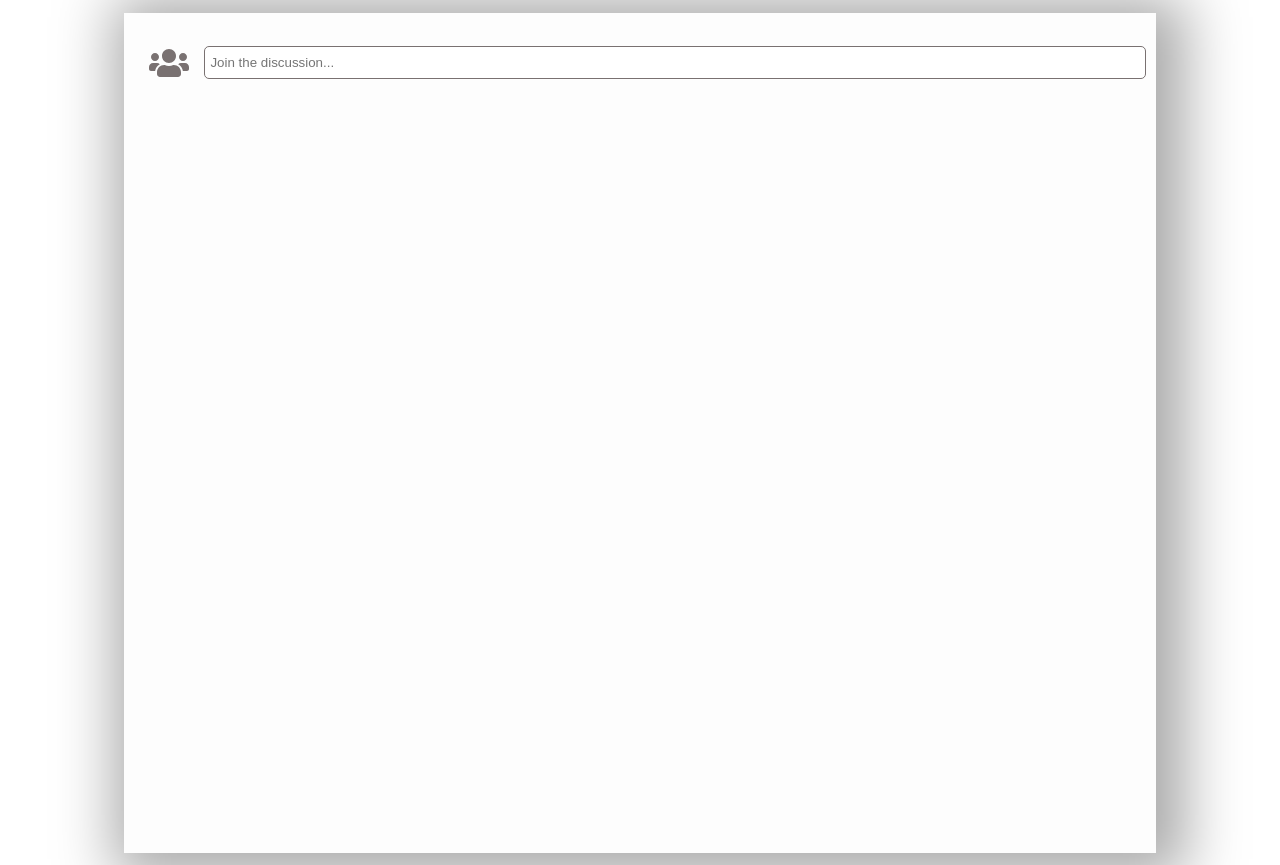
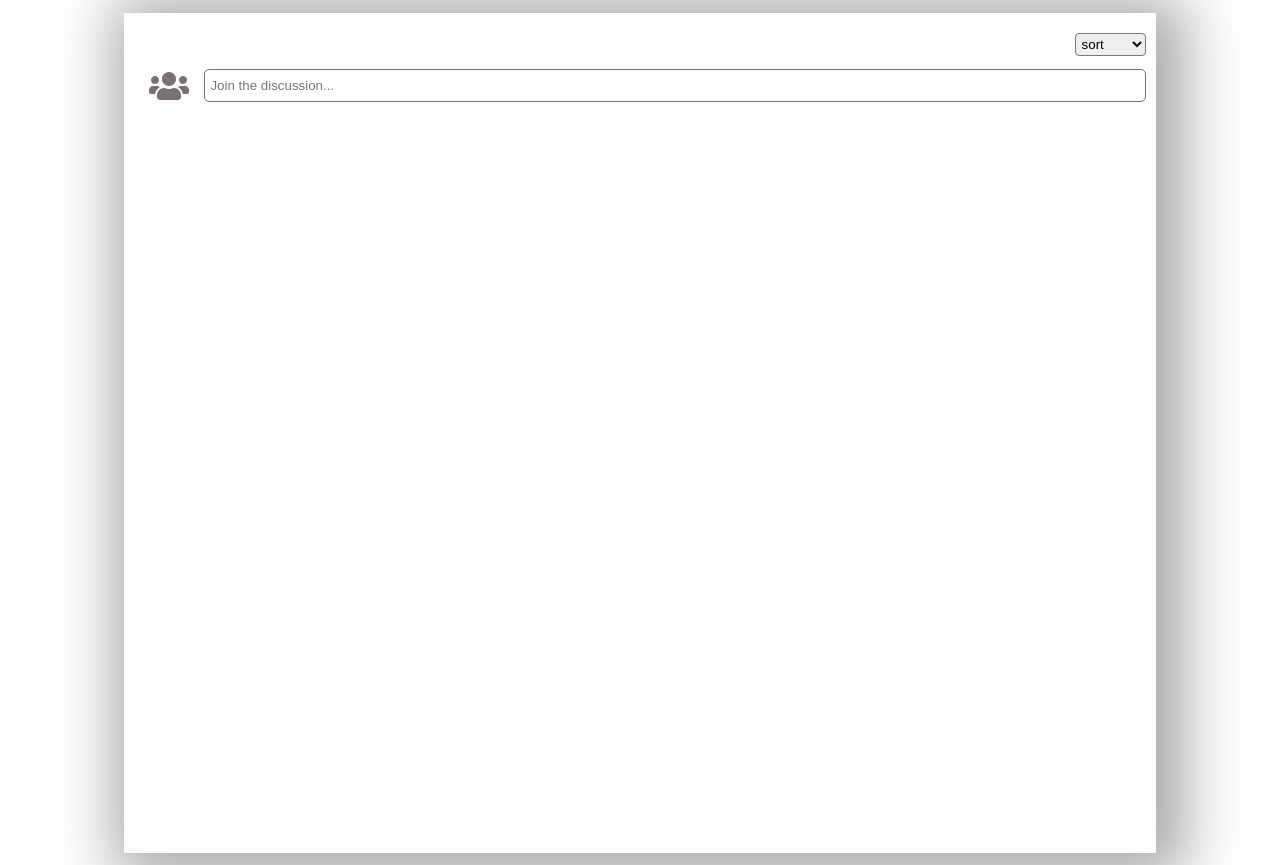
Before and after one commit to Shivashankar-741/comment-widget, a React (Create React App) app: page / in a window 1280 px wide. Built offline with nearby package versions, Linux system fonts and the light colour scheme; the HTML template or start-up script is replaced by a standard one.

Commit message:
feat:sorting handler

```diff
--- a/src/App.tsx
+++ b/src/App.tsx
@@ -2,7 +2,7 @@ import { useRef, useState } from 'react';
 import './styles/App.css';
 import { IUser, IReply } from 'types';
 import { handler } from 'handlers';
-import { Child, Parent, Inputfield } from 'components';
+import { Child, Parent, Inputfield, Dropdown } from 'components';
 import { replyObj } from 'utils';
 
 function App() {
@@ -15,6 +15,7 @@ function App() {
   return (
     <div className="App">
       <div className="widget">
+        <Dropdown users={users} setUsers={setUsers} />
         <Inputfield
           comment={comment}
           changeHandler={handler.changeHandler}
--- /dev/null
+++ b/src/components/dropdown/dropdown.component.tsx
@@ -0,0 +1,18 @@
+import { handler } from 'handlers';
+import { IDropDown } from 'types';
+
+export const Dropdown = ({ users, setUsers }: IDropDown) => {
+  return (
+    <div className="dropdown">
+      <select
+        onChange={(e) => handler.selectHandler(e, users, setUsers)}
+        className="dropdown__select"
+      >
+        <option value="head">sort</option>
+        <option value="date">by date</option>
+        <option value="like">by likes</option>
+        <option value="tail">none</option>
+      </select>
+    </div>
+  );
+};
--- /dev/null
+++ b/src/components/dropdown/index.ts
@@ -0,0 +1 @@
+export * from './dropdown.component';
--- a/src/components/index.ts
+++ b/src/components/index.ts
@@ -2,3 +2,4 @@ export * from './child';
 export * from './parent';
 export * from './inputfield';
 export * from './layout';
+export * from './dropdown';
--- a/src/handlers/handlers.ts
+++ b/src/handlers/handlers.ts
@@ -128,23 +128,51 @@ export const deleteHandler = (
     });
   }
   child(users);
-  // setUsers(users);
+  setUsers(users);
 };
 
 export const sortByRecentHandler = (
   users: IUser[],
   setUsers: Dispatch<React.SetStateAction<IUser[]>>
 ) => {
+  console.log('from recent handler');
+
   const sortedComments = users.sort(
     (a, b) => new Date(b.date).getTime() - new Date(a.date).getTime()
   );
-  setUsers(sortedComments);
+  console.log(sortedComments);
+  setUsers([...sortedComments]);
 };
 
 export const sortByLikesHandler = (
   users: IUser[],
   setUsers: Dispatch<React.SetStateAction<IUser[]>>
 ) => {
+  console.log('from like handler');
+
   const sortedComments = users.sort((a, b) => b.like - a.like);
-  setUsers(sortedComments);
+  console.log(sortedComments);
+  setUsers([...sortedComments]);
 };
+
+export const selectHandler = (
+  e: React.ChangeEvent<HTMLSelectElement>,
+  users: IUser[],
+  setUsers: Dispatch<React.SetStateAction<IUser[]>>
+) => {
+  const { value } = e.target;
+  switch (value) {
+    case 'head':
+      break;
+    case 'date':
+      sortByRecentHandler(users, setUsers);
+      break;
+    case 'like':
+      sortByLikesHandler(users, setUsers);
+      break;
+    case 'tail':
+      break;
+    default:
+      break;
+  }
+};
--- a/src/styles/App.css
+++ b/src/styles/App.css
@@ -155,3 +155,15 @@
   margin-right: 5px;
   font-weight: 700;
 }
+
+/* styles for dropdown */
+.dropdown {
+  display: flex;
+  justify-content: flex-end;
+}
+
+.dropdown__select {
+  outline: none;
+  padding: 2px;
+  border-radius: 4px;
+}
--- a/src/types/index.ts
+++ b/src/types/index.ts
@@ -2,3 +2,4 @@ export * from './parent.type';
 export * from './input.type';
 export * from './reply.type';
 export * from './user.type';
+export * from './dropdown.type';
```
Also changed, not shown: src/types/dropdown.type.ts (added, +7 -0 lines).
